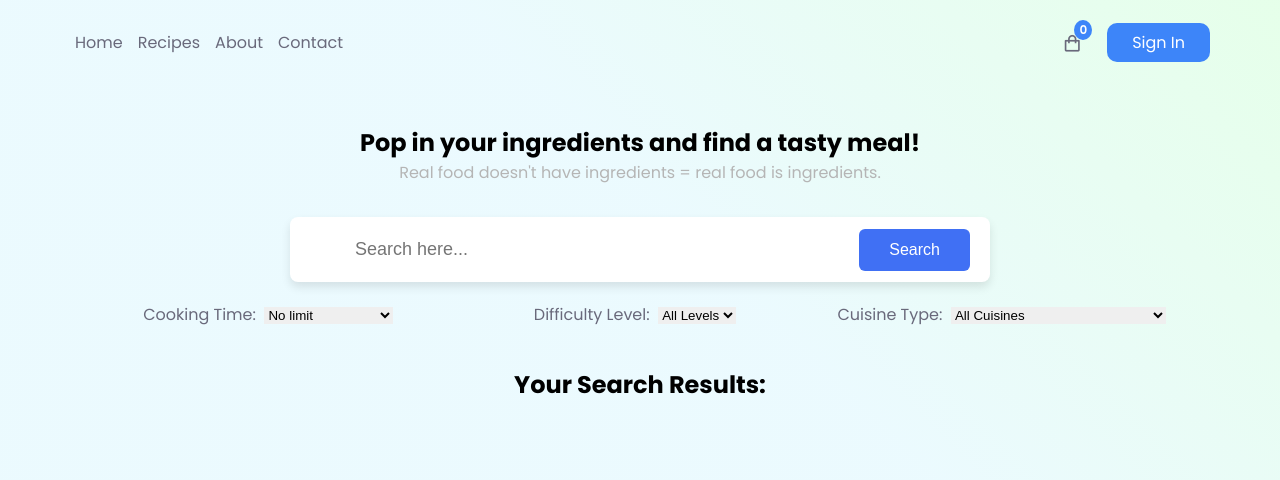
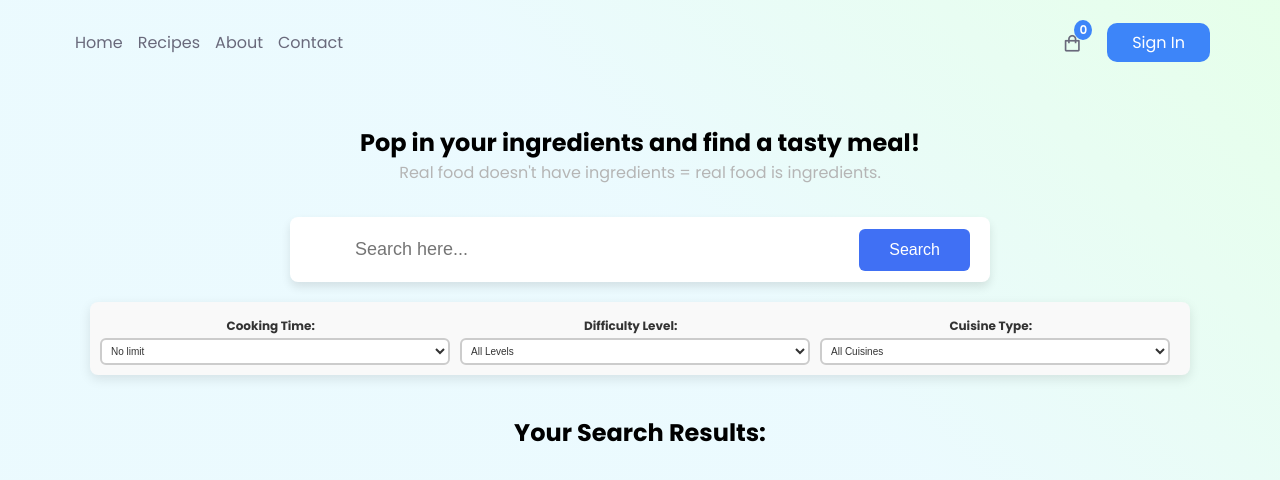
Before and after one commit to onmoonno/Cookful-Project, a React (Create React App) app in the folder Frontend/: page /recipes in a window 1280 px wide. Shown: the top 480 px of the page. Built offline with nearby package versions, Linux system fonts and the light colour scheme.

Commit message:
stylish the filters

```diff
--- a/Frontend/src/components/recipes/Recipes.jsx
+++ b/Frontend/src/components/recipes/Recipes.jsx
@@ -90,7 +90,9 @@ function hideModal() {
                 <label htmlFor="select time">Cooking Time:</label>
 
                 &nbsp;&nbsp;
-                <select name="cooking time"
+                <div className="select-container">
+                <select
+                        name="cooking time"
                         id="cooking time"
                         value={filterQuery}
                         onChange={(event) => setFilterQuery(event.target.value)} >
@@ -100,11 +102,13 @@ function hideModal() {
                   <option value="4">Over 1Hr</option>
                   <option value="nolimit">No limit</option>
                 </select>
+                </div>
               </div>
 
               <div className="filter">
                 <label htmlFor="select-difficulty">Difficulty Level:</label>
                 &nbsp;&nbsp;
+                <div className="select-container">
                 <select
                   name="difficulty"
                   id="select-difficulty"
@@ -116,11 +120,13 @@ function hideModal() {
                   <option value="Medium">Medium</option>
                   <option value="Hard">Hard</option>
                 </select>
+                </div>
               </div>
 
              <div className="filter">
               <label htmlFor="select-cuisine">Cuisine Type:</label>
               &nbsp;&nbsp;
+              <div className="select-container">
               <select
                 name="cuisine"
                 id="select-cuisine"
@@ -136,6 +142,7 @@ function hideModal() {
                 <option value="Australian and Oceanian Cuisine">Australian and Oceanian Cuisine</option>
                 <option value="Other">Other Cuisine</option>
               </select>
+              </div>
               </div>
             </div>
 
--- a/Frontend/src/components/styles/recipes.css
+++ b/Frontend/src/components/styles/recipes.css
@@ -289,6 +289,75 @@
     margin-bottom: 2em
 }
 
+/* filter style */
+/* Fancy Filter Layout */
+.filter-container {
+    display: flex;
+    justify-content: space-between;
+    align-items: center;
+    background-color: #f9f9f9;
+    padding: 1rem;
+    border-radius: 8px;
+    box-shadow: 0 4px 12px rgba(0, 0, 0, 0.1);
+  }
+
+  .filter {
+    flex: 1;
+    margin-right: 1rem;
+  }
+
+  .filter label {
+    font-weight: bold;
+    font-size: 1.2rem;
+    color: #333;
+  }
+
+  .select-container {
+    position: relative;
+  }
+
+  .select-container select {
+    width: 100%;
+    padding: 0.5rem;
+    border: 2px solid #ccc;
+    border-radius: 6px;
+    background-color: #fff;
+    font-size: 1rem;
+    color: #333;
+  }
+
+  .select-container::before {
+    font-family: "Font Awesome 5 Free";
+    position: absolute;
+    top: 50%;
+    right: 1rem;
+    transform: translateY(-50%);
+    font-size: 1.2rem;
+    color: #555;
+    pointer-events: none;
+  }
+
+  /* Add hover effect to the select dropdown */
+  .select-container:hover::before {
+    color: #333;
+  }
+
+  /* Style the Search Button */
+  .button {
+    background-color: #007bff;
+    color: #fff;
+    border: none;
+    padding: 0.5rem 1rem;
+    border-radius: 6px;
+    cursor: pointer;
+    font-size: 1rem;
+    transition: background-color 0.3s ease-in-out;
+  }
+
+  .button:hover {
+    background-color: #0056b3;
+  }
+
 
 @import url("https://fonts.googleapis.com/css2?family=Poppins:wght@300;400;500;600&display=swap");
 @import url("https://unicons.iconscout.com/release/v4.0.0/css/line.css");
```
